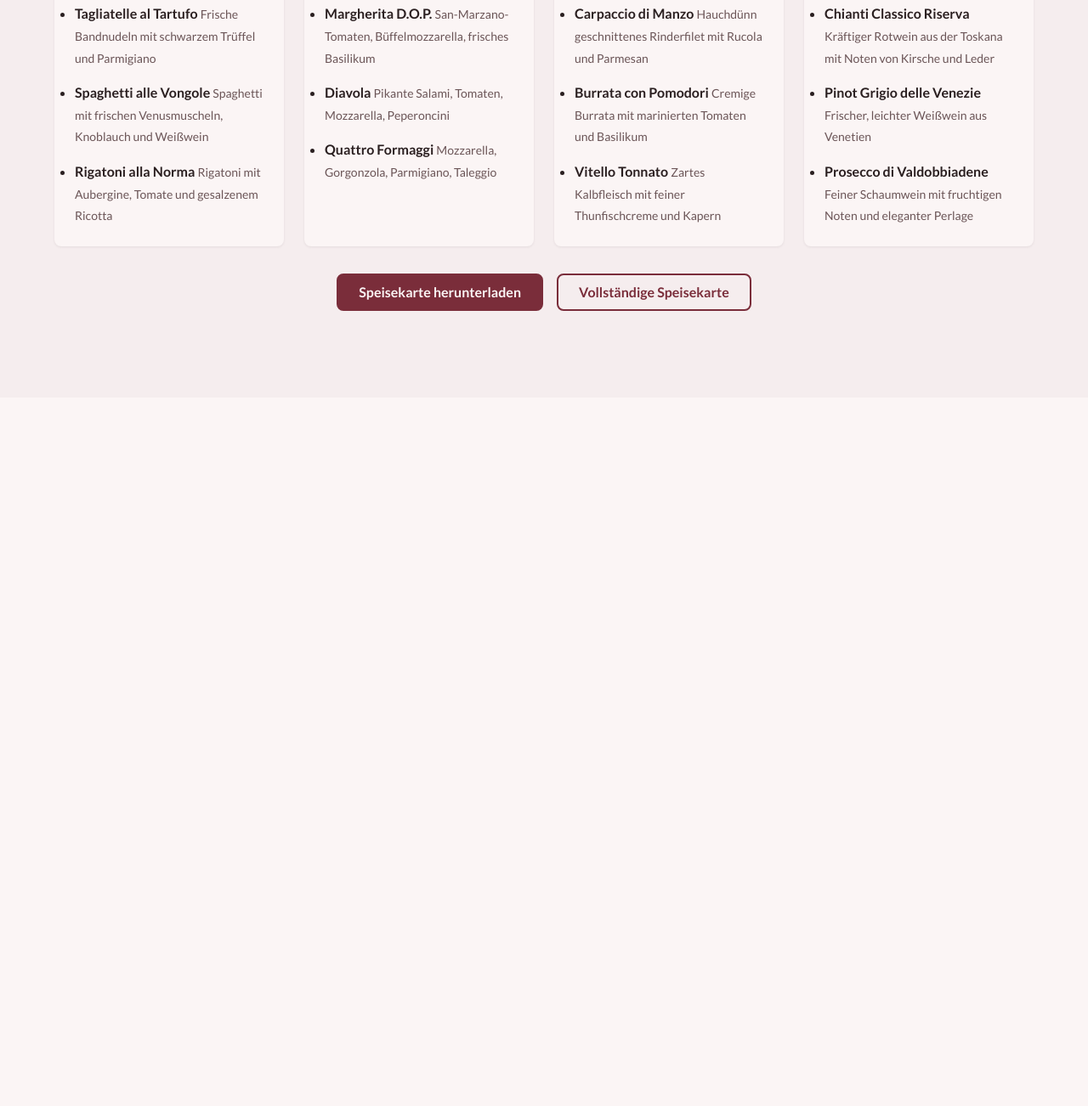
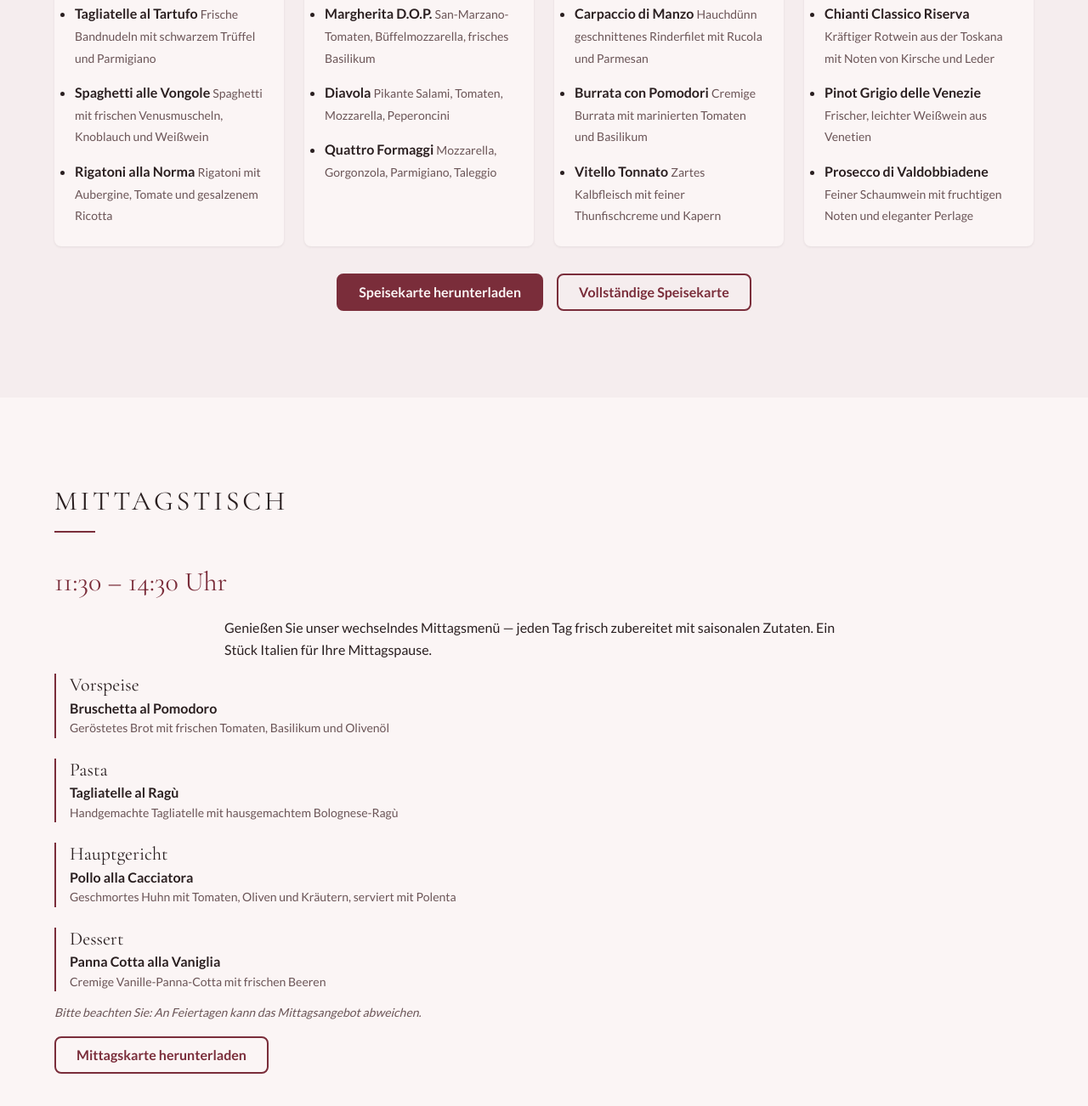
Before and after one commit to Ecdyn/Ristorante-Paganini, a plain HTML site: page de/index.html in a window 1280 px wide. Shown: the part 1890-3192 px from the top of the page at 85% size. Before the commit the page ends 2358 px from the top, so only its background shows below. Drawn offline with Linux system fonts and the light colour scheme.

Commit message:
feat(04-02): populate business lunch section
- Lunch section with 11:30-14:30 hours displayed prominently in accent color
- 4 editable highlight slots: Vorspeise, Pasta, Hauptgericht, Dessert
- Each slot has EDIT comment for monthly dish name updates
- Holiday/closure note with EDIT comment
- PDF download CTA linking to placeholder mittagskarte.pdf

```diff
--- a/de/index.html
+++ b/de/index.html
@@ -341,8 +341,50 @@
     </section>
 
     <!-- SECT-05: Business Lunch -->
-    <section id="lunch">
-      <!-- EDITABLE: Business lunch — monthly-updatable, 11:30–14:30, PDF link — added in Phase 4 -->
+    <section id="lunch" class="section">
+      <div class="wrapper flow">
+        <h2>Mittagstisch</h2>
+        <p class="font-heading" style="font-size: var(--font-size-heading-lg); color: var(--color-accent);">11:30 – 14:30 Uhr</p>
+        <p class="content-wrapper">Genießen Sie unser wechselndes Mittagsmenü — jeden Tag frisch zubereitet mit saisonalen Zutaten. Ein Stück Italien für Ihre Mittagspause.</p>
+
+        <div class="lunch-highlights">
+          <!-- EDITABLE: Lunch highlights — update dish names and descriptions monthly -->
+
+          <div class="lunch-slot">
+            <h3>Vorspeise</h3>
+            <!-- EDIT: Update dish name monthly -->
+            <p><strong>Bruschetta al Pomodoro</strong></p>
+            <p class="menu-card__desc">Geröstetes Brot mit frischen Tomaten, Basilikum und Olivenöl</p>
+          </div>
+
+          <div class="lunch-slot">
+            <h3>Pasta</h3>
+            <!-- EDIT: Update dish name monthly -->
+            <p><strong>Tagliatelle al Ragù</strong></p>
+            <p class="menu-card__desc">Handgemachte Tagliatelle mit hausgemachtem Bolognese-Ragù</p>
+          </div>
+
+          <div class="lunch-slot">
+            <h3>Hauptgericht</h3>
+            <!-- EDIT: Update dish name monthly -->
+            <p><strong>Pollo alla Cacciatora</strong></p>
+            <p class="menu-card__desc">Geschmortes Huhn mit Tomaten, Oliven und Kräutern, serviert mit Polenta</p>
+          </div>
+
+          <div class="lunch-slot">
+            <h3>Dessert</h3>
+            <!-- EDIT: Update dish name monthly -->
+            <p><strong>Panna Cotta alla Vaniglia</strong></p>
+            <p class="menu-card__desc">Cremige Vanille-Panna-Cotta mit frischen Beeren</p>
+          </div>
+        </div>
+
+        <!-- EDIT: Update for holidays, closures, or special lunch hours -->
+        <p class="menu-card__desc"><em>Bitte beachten Sie: An Feiertagen kann das Mittagsangebot abweichen.</em></p>
+
+        <!-- EDITABLE: Lunch menu PDF link — update when real PDF is ready -->
+        <a href="../assets/pdf/mittagskarte.pdf" class="btn" data-variant="secondary" download>Mittagskarte herunterladen</a>
+      </div>
     </section>
 
     <!-- SECT-06: Gallery -->
```
